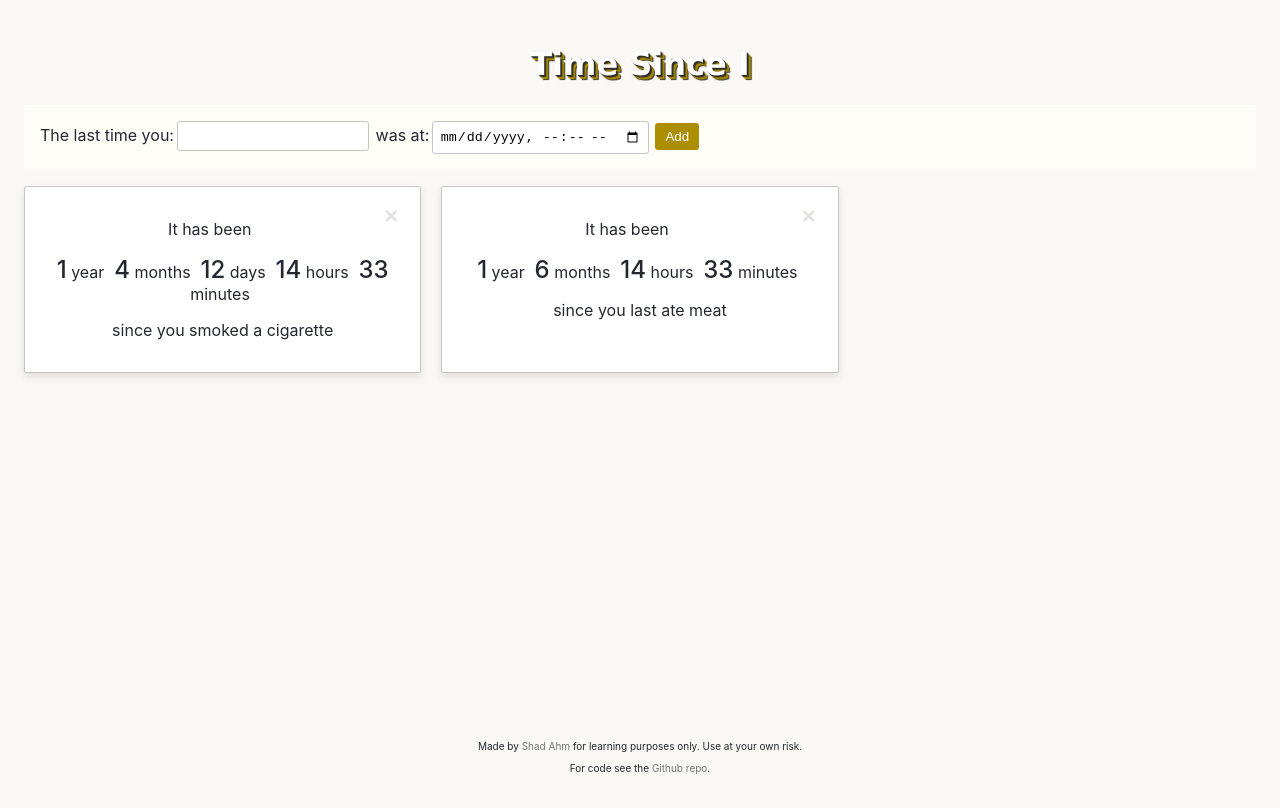
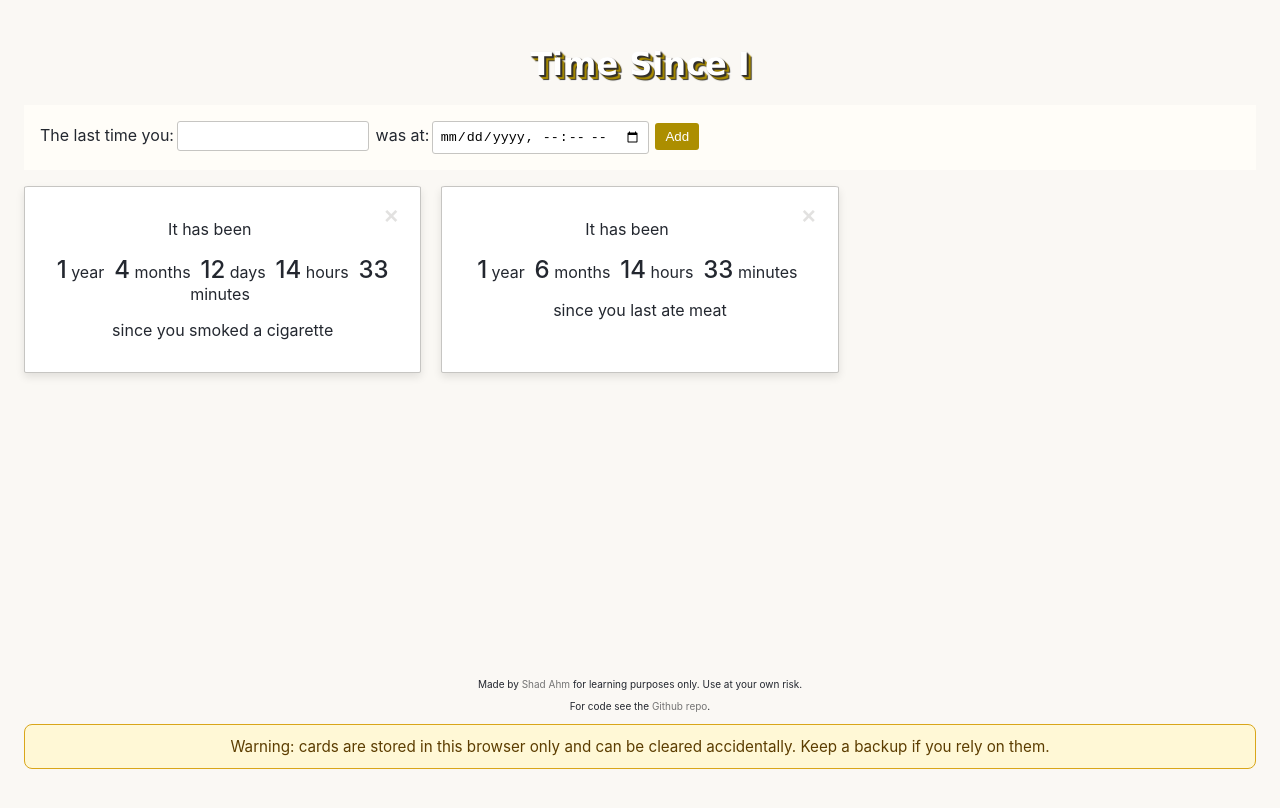
Before and after one commit to ShadAhm/time-since-i, a React (Create React App) app: page / in a window 1280 px wide. Built offline with nearby package versions, Linux system fonts and the light colour scheme.

Commit message:
Add footer styles and warning message for card storage in App component

```diff
--- a/src/App.scss
+++ b/src/App.scss
@@ -0,0 +1,13 @@
+footer {
+  margin-top: 2rem;
+}
+
+.page-warning {
+  margin-top: 0.75rem;
+  padding: 0.75rem 1rem;
+  border: 1px solid #d9a61a;
+  border-radius: 0.5rem;
+  background-color: #fff8d6;
+  color: #5c3d00;
+  font-size: 0.95rem;
+}
--- a/src/App.tsx
+++ b/src/App.tsx
@@ -12,6 +12,7 @@ function App() {
       <footer>
         <p>Made by <a href="https://shadahm.github.io">Shad Ahm</a> for learning purposes only. Use at your own risk.</p>
         <p>For code see the <a href="https://github.com/ShadAhm/time-since-i">Github repo</a>.</p>
+        <p className="page-warning" role="note">Warning: cards are stored in this browser only and can be cleared accidentally. Keep a backup if you rely on them.</p>
       </footer>
     </>
   );
```
